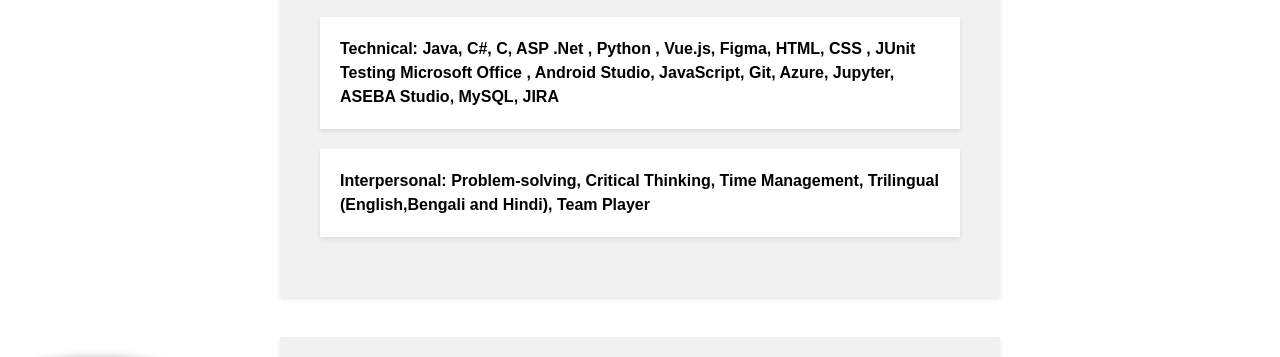
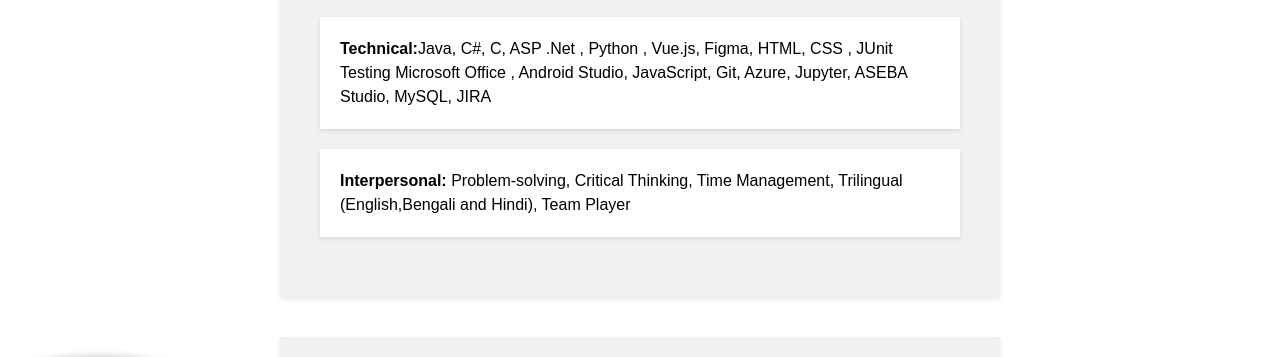
Before and after one commit to Aanam07/Portfolio-Abul_Aanam-, a plain HTML site: page index.html in a window 1280 px wide. Shown: the part 387-744 px from the top of the page. Drawn offline with Linux system fonts and the light colour scheme.

Commit message:
Update index.html

```diff
--- a/index.html
+++ b/index.html
@@ -38,8 +38,8 @@
     <section id="about" class="section">
       <h2>About Me</h2>
       <ul>
-        <li><b>Technical:<b> Java, C#, C, ASP .Net , Python , Vue.js, Figma, HTML, CSS , JUnit Testing Microsoft Office , Android Studio, JavaScript, Git, Azure, Jupyter, ASEBA Studio, MySQL, JIRA</li>
-        <li><b>Interpersonal:<b> Problem-solving, Critical Thinking, Time Management, Trilingual (English,Bengali and Hindi), Team Player</li>
+        <li><b>Technical:</b>Java, C#, C, ASP .Net , Python , Vue.js, Figma, HTML, CSS , JUnit Testing Microsoft Office , Android Studio, JavaScript, Git, Azure, Jupyter, ASEBA Studio, MySQL, JIRA</li>
+        <li><b>Interpersonal:</b> Problem-solving, Critical Thinking, Time Management, Trilingual (English,Bengali and Hindi), Team Player</li>
       </ul>
     </section>
 
```
